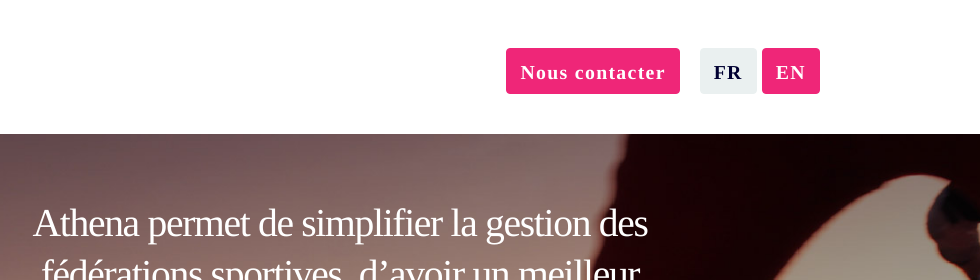
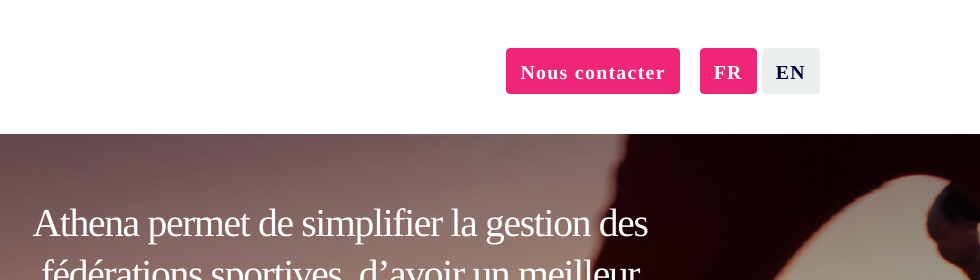
Before and after one commit to antistatique/athena-landingpage, a website: page index.html in a window 1280 px wide. Shown: the top 280 px of the page, 300-1280 px from the left. Drawn offline with Linux system fonts and the light colour scheme.

Commit message:
update lang nav with right url and right actie states

```diff
--- a/index.html
+++ b/index.html
@@ -38,8 +38,8 @@
       <div class="six columns" style="text-align:right;">
         <a class="button button-primary" href="http://antistatique.net/fr/contact">Nous contacter</a>
         &nbsp;&nbsp;
-        <a class="button">FR</a>
-        <a class="button button-primary" href="https://dl.dropboxusercontent.com/u/6924/athena/index_en.html">EN</a>
+        <a class="button button-primary">FR</a>
+        <a class="button" href="index_en.html">EN</a>
       </div>
     </div>
   </div>
```
Also changed, not shown: index_en.html (+2 -2 lines).
